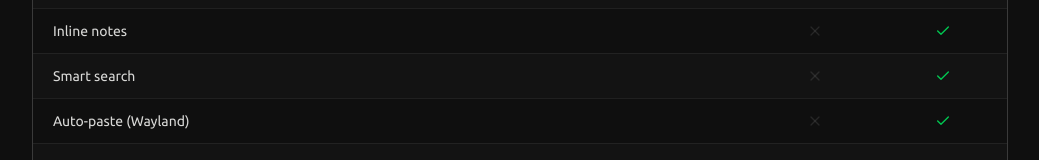
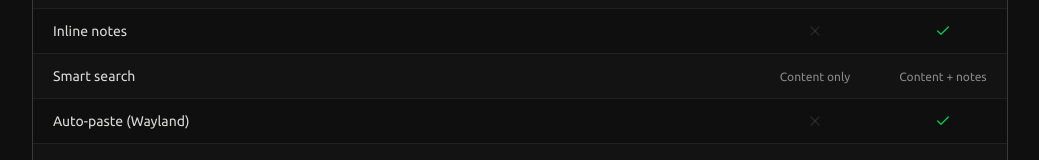
Before and after one commit to 0x99M/project-y, a Next.js app in the folder web/: page /pro in a window 1280 px wide. Shown: the part 738-898 px from the top of the page, without its empty margins (120-1159 px from the left). Built offline with nearby package versions, Linux system fonts and the light colour scheme.

Commit message:
update Pro comparison to show search as free, notes search as Pro

```diff
--- a/web/app/pro/page.tsx
+++ b/web/app/pro/page.tsx
@@ -11,7 +11,7 @@ const features = [
   { name: "Clipboard history", free: "25 text entries", pro: "200 entries, text + images" },
   { name: "Pinned items", free: false, pro: true },
   { name: "Inline notes", free: false, pro: true },
-  { name: "Smart search", free: false, pro: true },
+  { name: "Smart search", free: "Content only", pro: "Content + notes" },
   { name: "Auto-paste (Wayland)", free: false, pro: true },
   { name: "Dark & light themes", free: "Dark only", pro: "Both + accent color" },
   { name: "Adjustable font size", free: true, pro: true },
```
